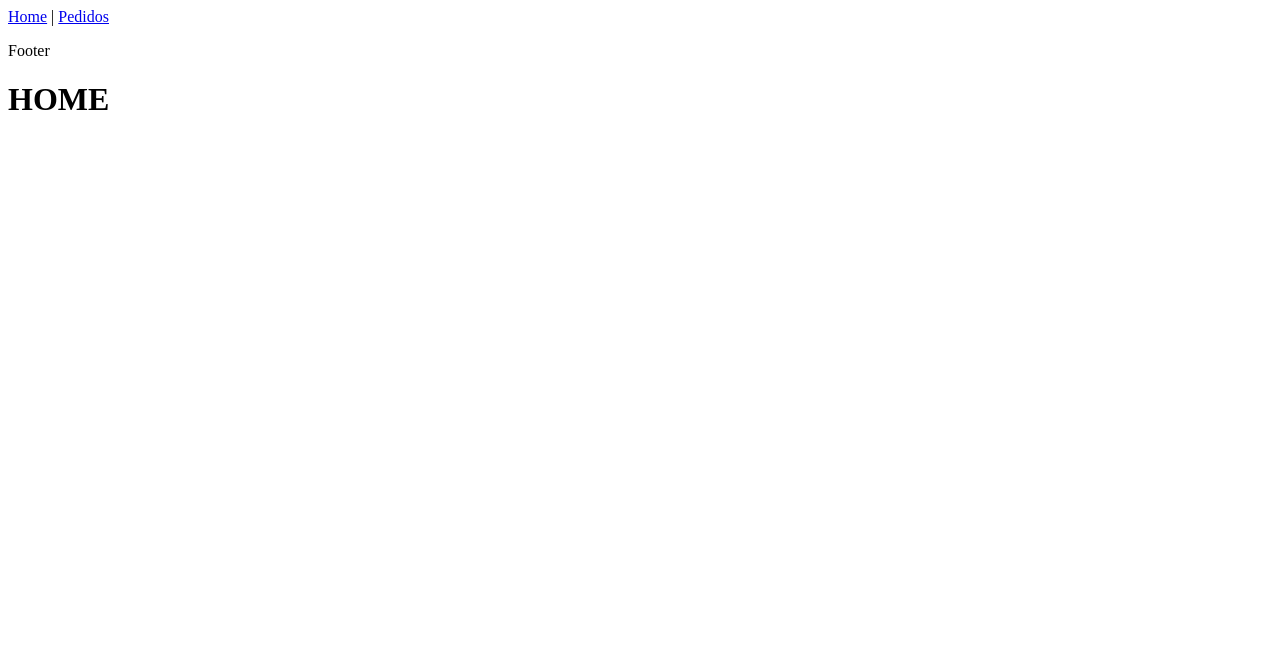
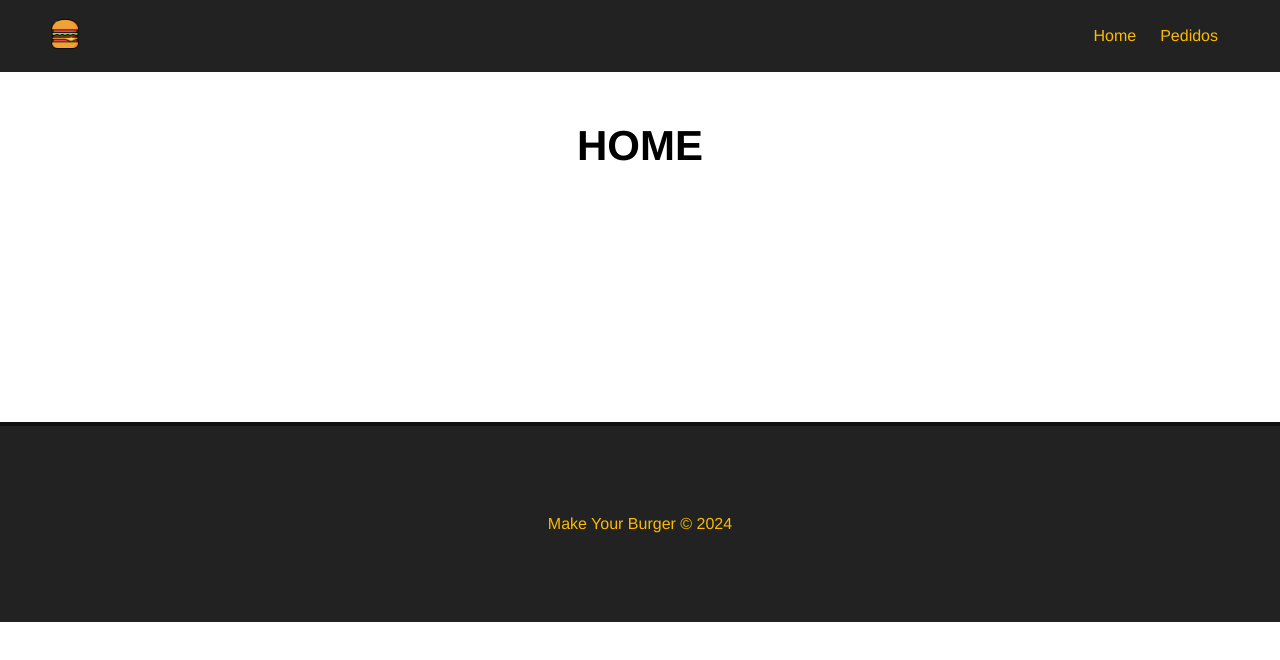
Before and after one commit to Wellyson-Lopes/burger_place, a Vue app: page / in a window 1280 px wide. Shown: the top 660 px of the page. Built offline with nearby package versions, Linux system fonts and the light colour scheme.

Commit message:
Cria oNavbar e o Footer da página

```diff
--- a/src/App.vue
+++ b/src/App.vue
@@ -1,7 +1,7 @@
 <template>
-  <Navbar />
+  <Navbar :logo="logoSrc" :alt="appName" />
+  <router-view />
   <Footer />
-  <router-view />
 </template>
 <script>
 import Navbar from './components/Navbar.vue';
@@ -11,8 +11,33 @@ export default {
   components: {
     Navbar,
     Footer
+  },
+  data() {
+    return {
+      logoSrc: "/img/logo.png",
+      appName: 'Make Your Burger',
+    }
   }
 }
 </script>
 
-<style></style>
+<style>
+* {
+  font-family: Helvetica;
+  padding: 0;
+  margin: 0;
+  box-sizing: border-box;
+}
+
+.main-container {
+  margin: 50px;
+  min-height: 250px;
+}
+
+h1 {
+  text-align: center;
+  font-size: 42px;
+  margin-bottom: 30px;
+  columns: #222;
+}
+</style>
--- a/src/components/Footer.vue
+++ b/src/components/Footer.vue
@@ -1,5 +1,7 @@
 <template>
-  <p>Footer</p>
+  <footer id="footer">
+    <p>Make Your Burger &copy; 2024</p>
+  </footer>
 </template>
 
 <script>
@@ -7,3 +9,16 @@ export default {
   name: 'Footer'
 }
 </script>
+<style scoped>
+#footer {
+  height: 200px;
+  background-color: #222;
+  border-top: 4px solid #111;
+  color: #FCBA03;
+  display: flex;
+  align-items: center;
+  justify-content: center;
+  bottom: 0;
+  width: 100%;
+}
+</style>
--- a/src/components/Navbar.vue
+++ b/src/components/Navbar.vue
@@ -1,16 +1,49 @@
 <template>
   <div>
-    <nav>
-      <router-link to="/" src="" id="logo"></router-link>
-      <router-link to="/">Home</router-link> |
+    <div id="nav">
+      <router-link to="/" id="logo-url">
+        <img :src="logo" :alt="alt" id="logo" />
+      </router-link>
+      <router-link to="/">Home</router-link>
       <router-link to="/Pedidos">Pedidos</router-link>
-    </nav>
+    </div>
   </div>
 </template>
 <script>
 export default {
-  name: "Navbar"
+  name: "Navbar",
+  props: ["logo", "alt"]
 
 }
 </script>
-<style scoped></style>
+<style scoped>
+#nav {
+  background-color: #222;
+  border-color: 4px solid #111;
+  padding: 15px 50px;
+  display: flex;
+  justify-content: flex-end;
+  align-items: center;
+}
+
+#nav #logo-url {
+  margin: auto;
+  margin-left: 0;
+}
+
+#logo {
+  width: 30px;
+  height: 30px;
+}
+
+#nav a {
+  color: #FCBA03;
+  text-decoration: none;
+  margin: 12px;
+  transition: 5.s;
+}
+
+#nav a:hover {
+  color: #FFF
+}
+</style>
--- a/src/views/HomeView.vue
+++ b/src/views/HomeView.vue
@@ -1,5 +1,5 @@
 <template>
-  <div class="home">
+  <div class="main-container">
     <h1>HOME</h1>
   </div>
 </template>
--- a/src/views/Pedidos.vue
+++ b/src/views/Pedidos.vue
@@ -1,5 +1,5 @@
 <template>
-  <div>
+  <div class="main-container">
     <h1>PEDIDOS</h1>
   </div>
 </template>
```
